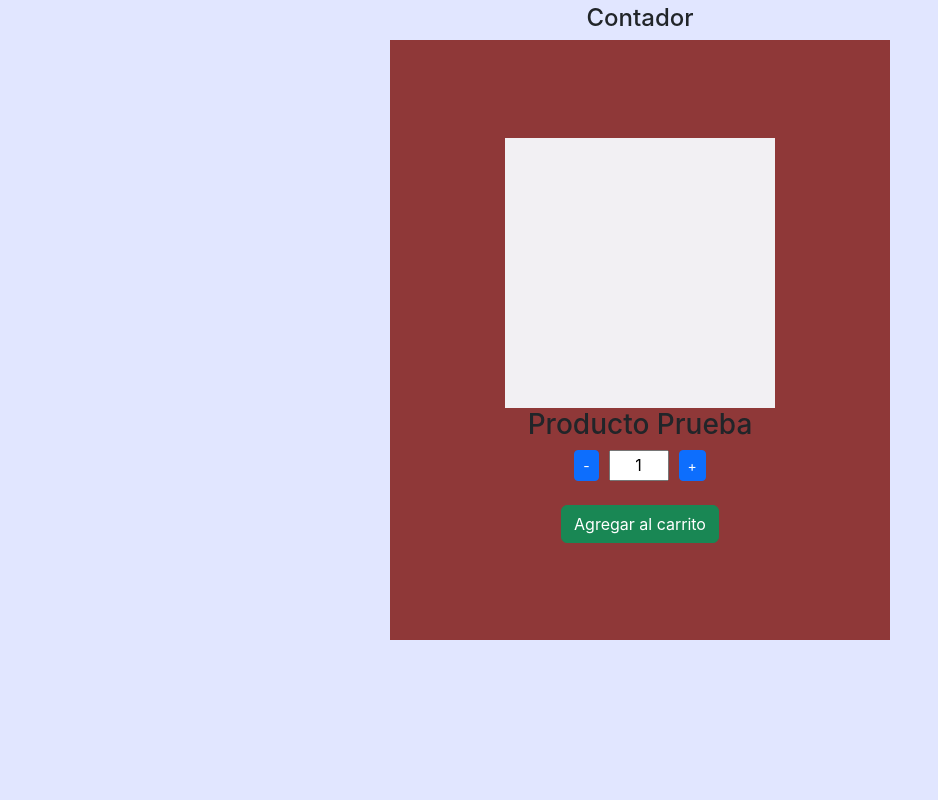
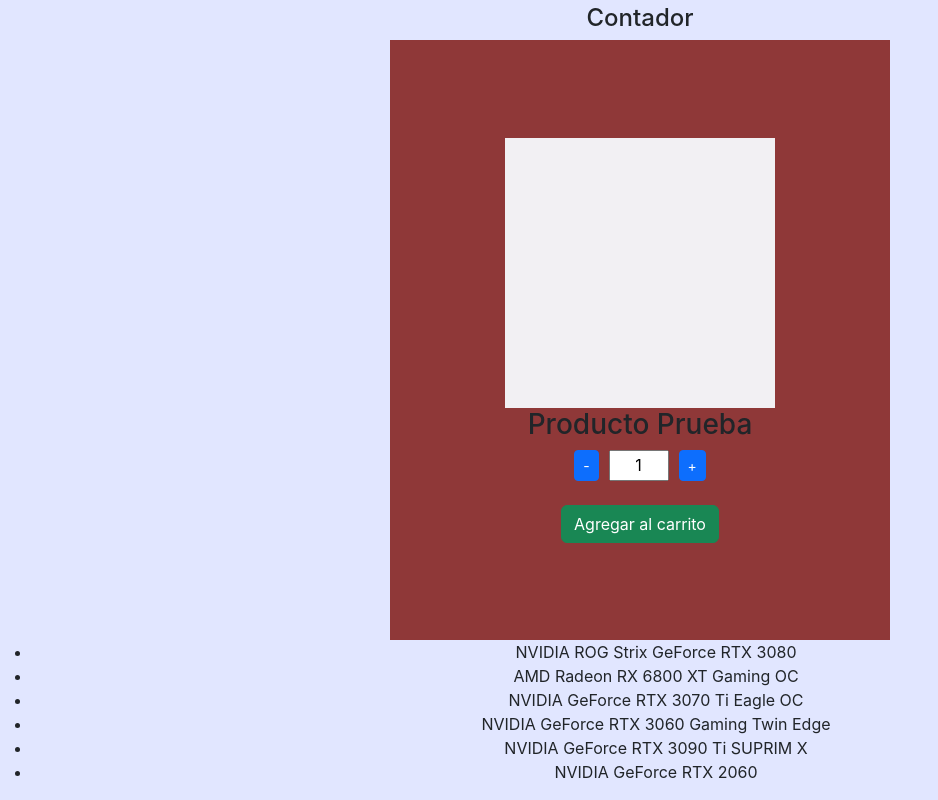
Before and after one commit to luisdergal/eCommerce-Luis-Dergal, a React (Vite) app: page / in a window 1280 px wide. Shown: the part 258-1058 px from the top of the page, without its empty margins (0-938 px from the left). Before the commit the page ends 898 px from the top, so only its background shows below. Built offline with nearby package versions, Linux system fonts and the light colour scheme; a small style sheet from the web is missing.

Commit message:
productos fetch

```diff
--- a/src/App.jsx
+++ b/src/App.jsx
@@ -1,7 +1,6 @@
 import { useState } from 'react'
 import './App.css'
 import NavBar from './components/navBar/navbar'
-import Cartwidget from './components/CartWidget/Cartwidget'
 import ItemListContainer from './components/ItemListContainer/ItemListContainer'
 import {} from '@fortawesome/react-fontawesome'
 import {} from '@fortawesome/free-solid-svg-icons'
--- a/src/components/ItemCount/ItemCount.jsx
+++ b/src/components/ItemCount/ItemCount.jsx
@@ -1,7 +1,7 @@
 import { useState } from "react";
 import React from 'react'
 
-const ItemCount = ( {initial=1, stock=1, onAdd} ) => {
+const ItemCount = ( {initial=1, stock=10, onAdd} ) => {
 
     const [count, setCount] = useState(1)
 
@@ -31,6 +31,7 @@ const ItemCount = ( {initial=1, stock=1, onAdd} ) => {
     }
 
     const agregarCarrito = () => {
+      onAdd(count)
       Toastify({
         text: "Producto Agregado Al Carrito.",
         duration: 3000,
@@ -56,11 +57,11 @@ const ItemCount = ( {initial=1, stock=1, onAdd} ) => {
         </div>
         <div className="container d-flex flex-row justify-content-center">
           <button className="btn btn-primary btn-sm" onClick={handdleMenos}>-</button>
-          <input type="text" value={count} className="count" />
+          <input type="text" value={count} className="count" readOnly />
           <button className="btn btn-primary btn-sm" onClick={handdleMas}>+</button>
         </div>
         <div className="container">
-          <button className="btn btn-success mt-4" onClick={agregarCarrito}>Agregar al carrito</button>
+          <button className="btn btn-success mt-4" onClick={agregarCarrito} >Agregar al carrito</button>
         </div>
       </div>
   </div>
--- a/src/components/ItemListContainer/ItemListContainer.jsx
+++ b/src/components/ItemListContainer/ItemListContainer.jsx
@@ -1,10 +1,10 @@
-import React from 'react'
+import React, { useState } from 'react'
+import { useEffect } from 'react'
 import ItemCount from '../ItemCount/ItemCount'
-
-
-
+import ItemList from '../Items/ItemList'
 
 const ItemListContainer = (obj) => {
+
   const onAdd = (cantidad) => {
     console.log(` La cantidad es: ${cantidad}`)
   }
@@ -14,6 +14,7 @@ const ItemListContainer = (obj) => {
         <h3> {obj.subtitulo} </h3>
         <h4> Contador </h4>
         <ItemCount initial={1} stock={10} onAdd={onAdd}></ItemCount>
+        <ItemList></ItemList>
     </div>
   )
 }
--- /dev/null
+++ b/src/components/Items/ItemList.jsx
@@ -0,0 +1,57 @@
+import React, { useState } from 'react'
+import { useEffect } from 'react'
+let productos = [
+    {
+        id: "1", marca: "Asus", categoría: "Tarjetas graficas", nombre: "NVIDIA ROG Strix GeForce RTX 3080", img: ""
+    },
+    {
+        id: "2", marca: "Gigabyte", categoría: "Tarjetas graficas", nombre: "AMD Radeon RX 6800 XT Gaming OC", img: ""
+    },
+    {
+        id: "3", marca: "Gigabyte", categoría: "Tarjetas graficas", nombre: "NVIDIA GeForce RTX 3070 Ti Eagle OC", img: ""
+    },
+    {
+        id: "4", marca: "Zotac", categoría: "Tarjetas graficas", nombre: "NVIDIA GeForce RTX 3060 Gaming Twin Edge", img: ""
+    },
+    {
+        id: "5", marca: "MSI", categoría: "Tarjetas graficas", nombre: "NVIDIA GeForce RTX 3090 Ti SUPRIM X", img: ""
+    },
+    {
+        id: "6", marca: "PNY", categoría: "Tarjetas graficas", nombre: "NVIDIA GeForce RTX 2060", img: ""
+    }
+  ]
+
+  const getFetch = ( ) => {
+    return new Promise(( resolve, reject )=>{
+        setTimeout(()=>{
+          resolve(productos)
+        }, 3000)
+
+    })
+  }
+
+const ItemList = () => {
+    const [productos, setProductos ] = useState([])
+    const [ loading, setLoading ] = useState(true)
+
+    useEffect(()=>{
+        getFetch()
+        .then (respuesta => setProductos(respuesta))
+        .catch(err=> console.log(err))
+        .finally(()=> setLoading(false))
+      }, [])
+
+      console.log(productos)
+
+  return (
+    <div>
+        <ul>
+            { loading ? <h1>Cargando tus Productos.</h1>
+            :
+            productos?.map( producto => <li key={producto.id}>{producto.nombre}</li>)}
+        </ul>
+    </div>
+  )
+}
+
+export default ItemList
```
Also changed, not shown: src/components/Items/Item.jsx (added).
